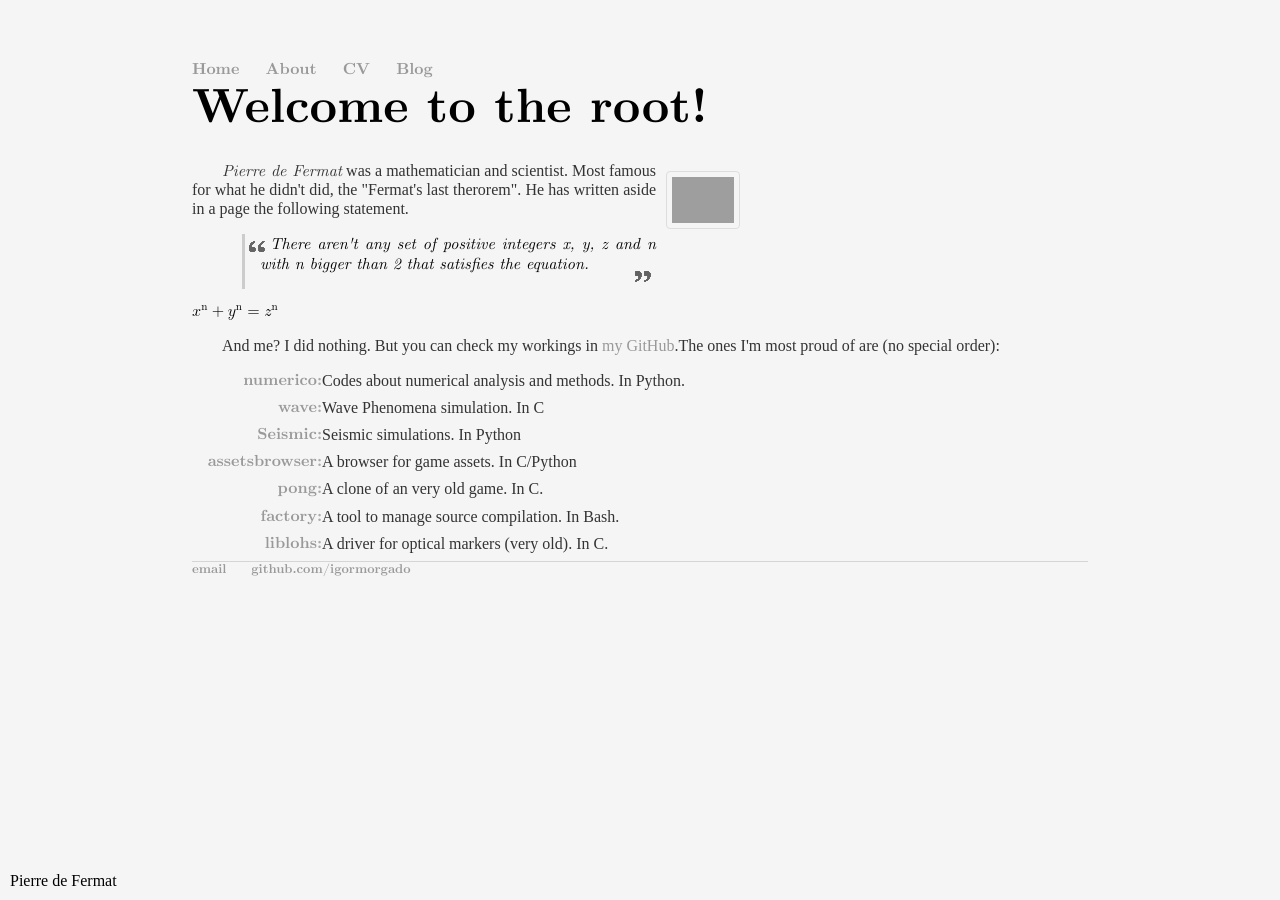
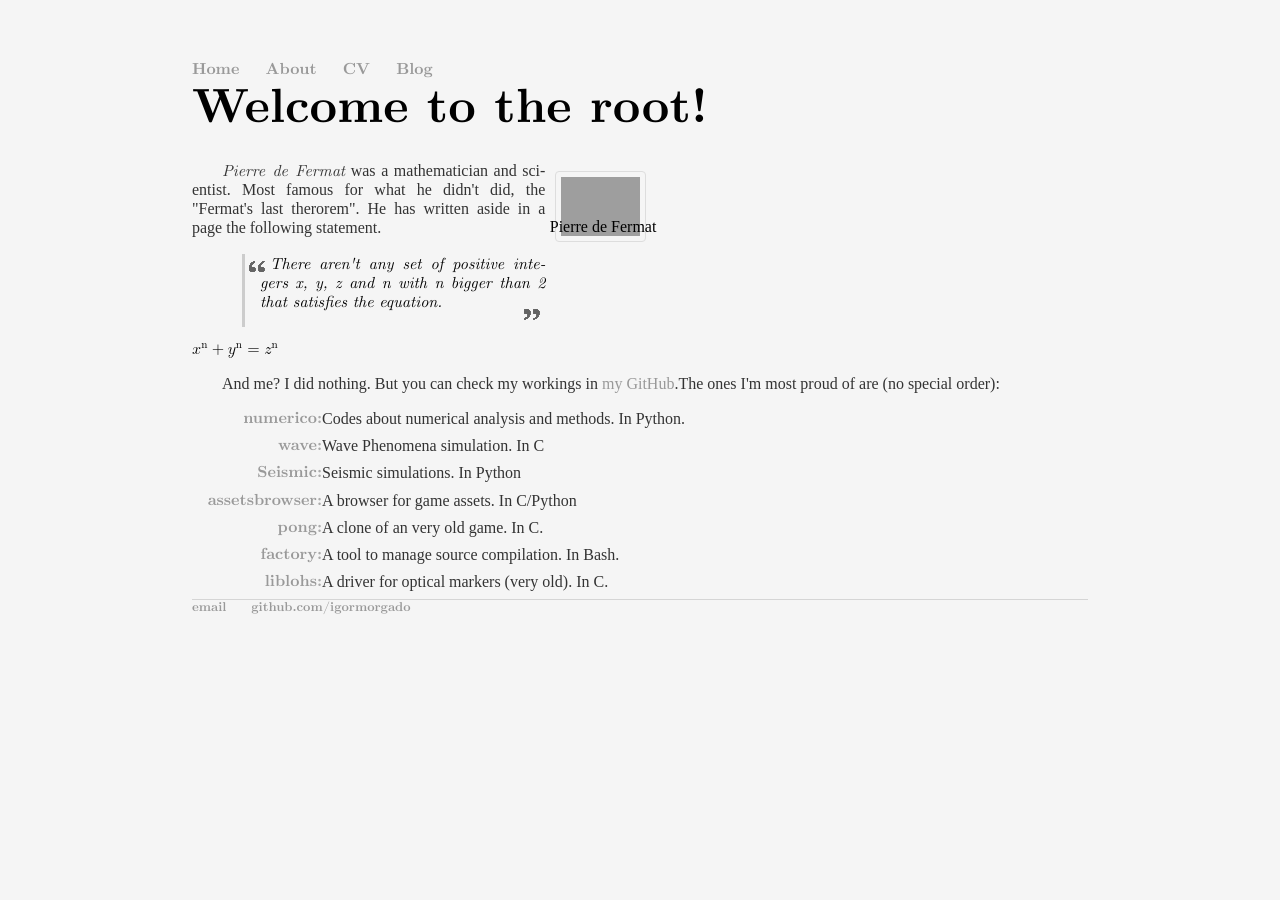
Before and after one commit to igormorgado/igormorgado.github.io, a Jekyll site: the page built from index.html, in a window 1280 px wide. Built offline with Jekyll 4.4.1, drawn with Linux system fonts in a browser that asks for light colours; some web fonts are replaced; grey boxes are pictures that could not be loaded.

Commit message:
Changes in layouts

```diff
--- a/css/main.css
+++ b/css/main.css
@@ -77,9 +77,9 @@ div.rightpicture img {
 }
 
 div.rightpicture span {
-  position: absolute;
+  position: relative;
   bottom: 10px;
-  left: 10px;
+  left: -100px;
 }
 
 div.leftpicture {
```
